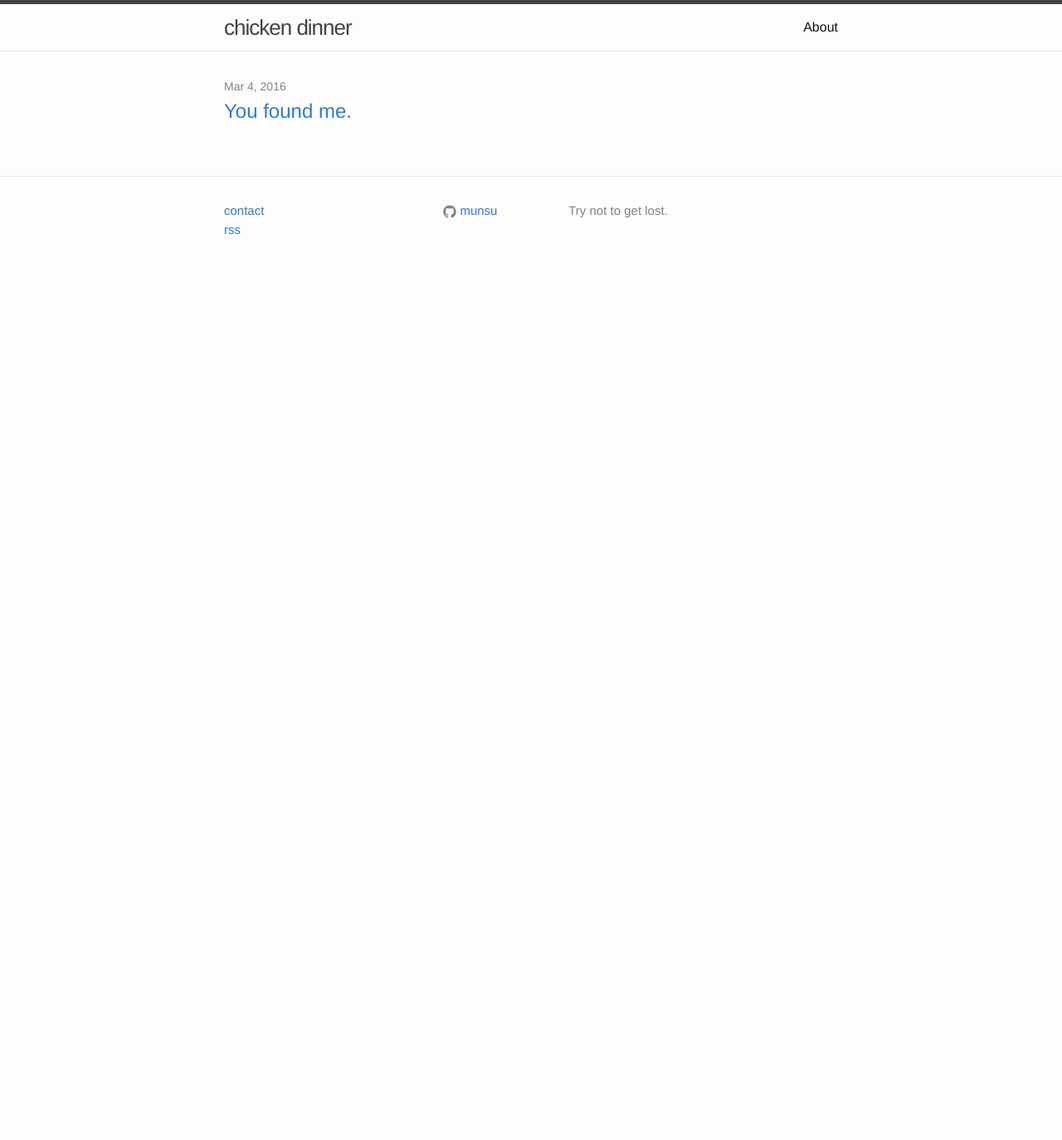
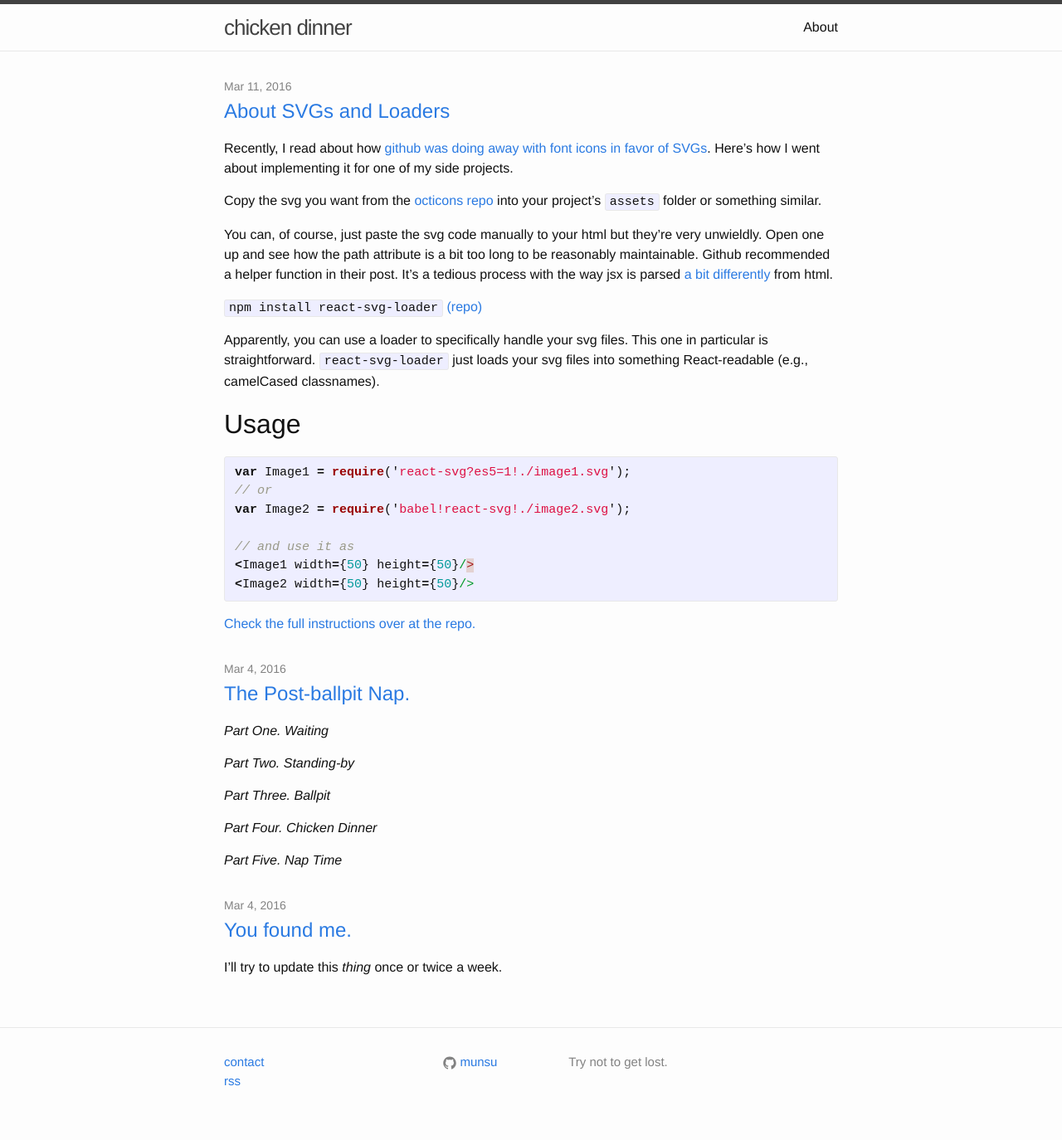
Before and after one commit to munsu/munsu.github.io, a Jekyll site: the page built from index.html, in a window 1280 px wide. Shown: the whole page at 83% size. Built offline with Jekyll 4.4.1, drawn with Linux system fonts in a browser that asks for light colours; before the commit the page ends 900 px from its top, so only the background shows below that.

Commit message:
Create TIL layout. Blah a post. This is hard work.

```diff
--- a/_layouts/post.html
+++ b/_layouts/post.html
@@ -5,7 +5,7 @@
 
   <header class="post-header">
     <h1 class="post-title" itemprop="name headline">{{ page.title }}</h1>
-    <p class="post-meta"><time datetime="{{ page.date | date_to_xmlschema }}" itemprop="datePublished">{{ page.date | date: "%b %-d, %Y" }}</time>{% if page.author %} • <span itemprop="author" itemscope itemtype="http://schema.org/Person"><span itemprop="name">{{ page.author }}</span></span>{% endif %}</p>
+    <p class="post-meta"><time datetime="{{ page.date | date_to_xmlschema }}" itemprop="datePublished">{{ page.date | date: "%b %-d, %Y" }}</time>{% if page.author %} • <span itemprop="author" itemscope itemtype="http://schema.org/Person"><span itemprop="name">{{ page.author }}</span></span>{% endif %}{% if page.tags %} • <span>Hashthugs: {{ page.tags | array_to_sentence_string }}</span>{% endif %}</p>
   </header>
 
   <div class="post-content" itemprop="articleBody">
--- /dev/null
+++ b/_posts/2016-03-05-3-degrees-of-separation.markdown
@@ -0,0 +1,16 @@
+---
+layout: post
+title:  "The Post-ballpit Nap."
+date:   2016-03-05 1:29:00 +0800
+categories: posts
+tags: life wip
+---
+#### *Part One. Waiting*
+
+#### *Part Two. Standing-by*
+
+#### *Part Three. Ballpit*
+
+#### *Part Four. Chicken Dinner*
+
+#### *Part Five. Nap Time*
--- /dev/null
+++ b/_posts/2016-03-12-about-svgs-and-loaders.markdown
@@ -0,0 +1,36 @@
+---
+layout: til
+title:  "About SVGs and Loaders"
+date:   2016-03-12 07:19:04 +0800
+categories: til
+tags: svg loader npm
+---
+
+Recently, I read about how [github was doing away with font icons in favor of SVGs][github-announcement]. Here's how I went about implementing it for one of my side projects.
+
+Copy the svg you want from the [octicons repo][github-octicons] into your project's `assets` folder or something similar.
+
+You can, of course, just paste the svg code manually to your html but they're very unwieldly. Open one up and see how the path attribute is a bit too long to be reasonably maintainable. Github recommended a helper function in their post. It's a tedious process with the way jsx is parsed [a bit differently][react-attributes] from html.
+
+`npm install react-svg-loader` [(repo)][react-svg-loader]
+
+Apparently, you can use a loader to specifically handle your svg files. This one in particular is straightforward. `react-svg-loader` just loads your svg files into something React-readable (e.g., camelCased classnames).
+
+# Usage
+{% highlight javascript %}
+
+var Image1 = require('react-svg?es5=1!./image1.svg');
+// or
+var Image2 = require('babel!react-svg!./image2.svg');
+
+// and use it as
+<Image1 width={50} height={50}/>
+<Image2 width={50} height={50}/>
+
+{% endhighlight %}
+[Check the full instructions over at the repo.][react-svg-loader]
+
+[github-announcement]: https://github.com/blog/2112-delivering-octicons-with-svg
+[github-octicons]: https://github.com/github/octicons/tree/master/svg
+[react-svg-loader]: https://github.com/boopathi/react-svg-loader
+[react-attributes]: https://facebook.github.io/react/docs/tags-and-attributes.html
--- a/index.html
+++ b/index.html
@@ -12,6 +12,10 @@
         <h2>
           <a class="post-link" href="{{ post.url | prepend: site.baseurl }}">{{ post.title }}</a>
         </h2>
+
+        <p>
+          {{ post.content }}
+        </p>
       </li>
     {% endfor %}
   </ul>
```
Also changed, not shown: _layouts/til.html (added, +16 -0 lines).
